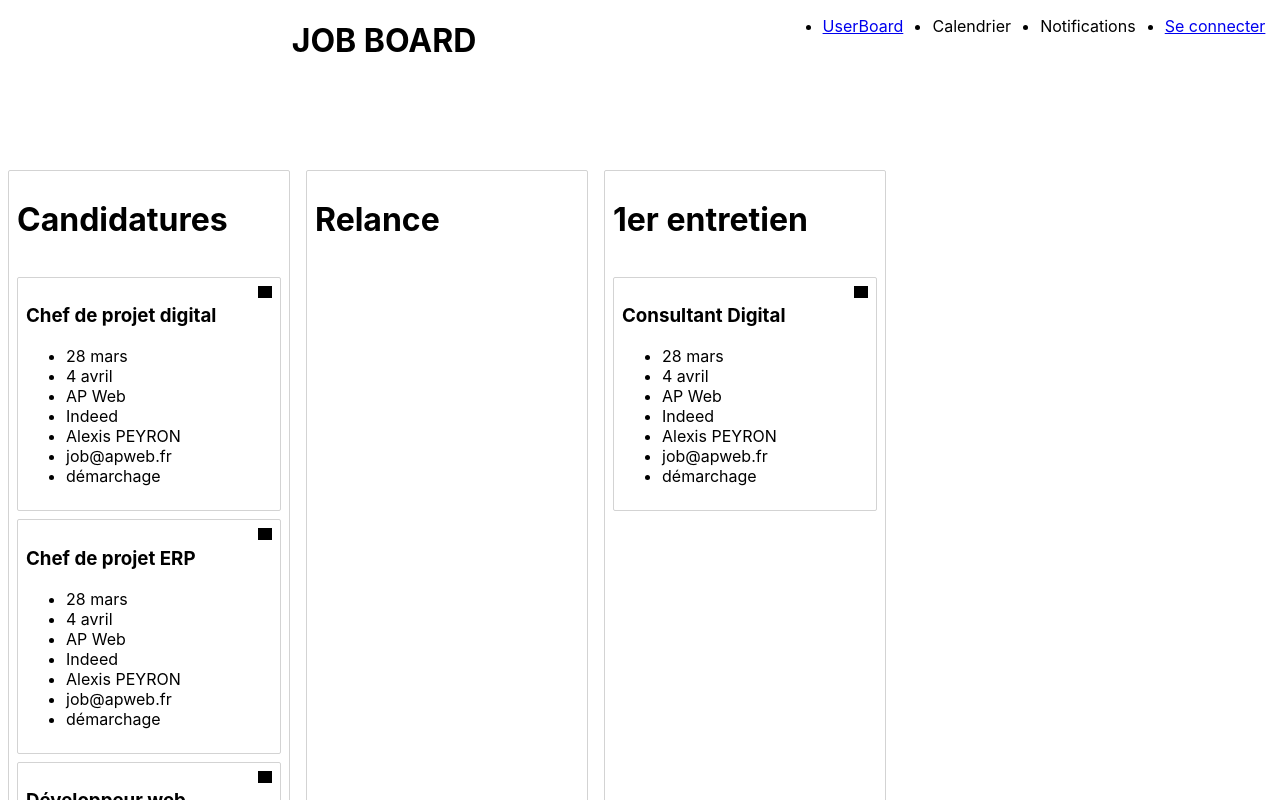
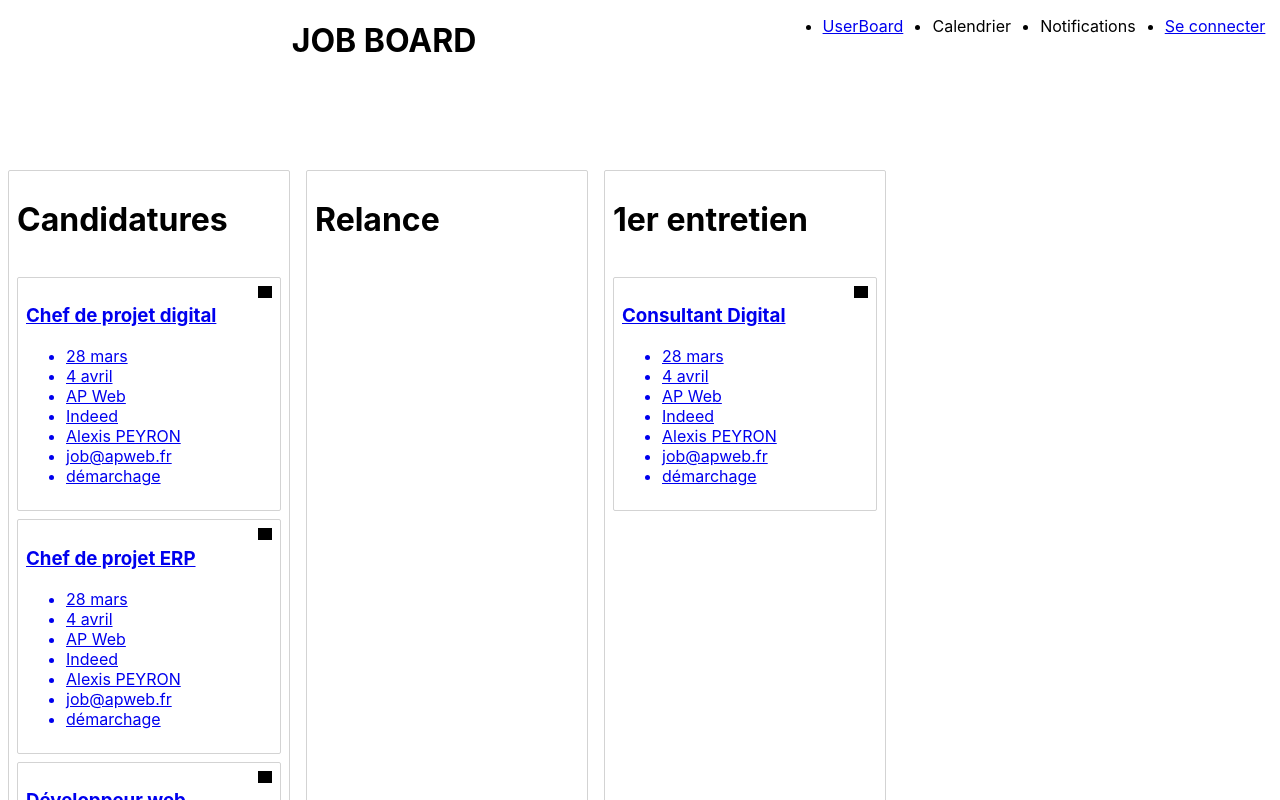
Before and after one commit to alex-69/job-board, a React (Create React App) app: page /u1/board in a window 1280 px wide. Shown: the top 800 px of the page. Built offline with nearby package versions, Linux system fonts and the light colour scheme.

Commit message:
:feat: (Card) click on a Card open an Edit Modal

```diff
--- a/public/index.html
+++ b/public/index.html
@@ -28,6 +28,8 @@
   </head>
   <body>
     <noscript>You need to enable JavaScript to run this app.</noscript>
+    <div id="backdrop-hook"></div>
+    <div id="modal-hook"></div>
     <div id="root"></div>
     <!--
       This HTML file is a template.
--- a/src/App.js
+++ b/src/App.js
@@ -15,8 +15,7 @@ const App = () => {
       <MainNavigation/>
       <Container>
         <Switch>
-          <Route path="/" exact>
-          </Route>
+          <Route path="/" exact></Route>
           <Route path="/:userId/board">
             <UserBoard/>
           </Route>
--- a/src/Card.js
+++ b/src/Card.js
@@ -1,7 +1,11 @@
-import React from 'react';
+import React, { useState } from 'react';
 
 import styled from 'styled-components';
 import { Draggable } from 'react-beautiful-dnd';
+
+import Modal from './shared/Components/UIElements/Modal';
+import EditCard from './shared/Components/FormElements/Button';
+import CloseEditCard from './shared/Components/FormElements/Button';
 
 const Container = styled.div`
   border: 1px solid lightgrey;
@@ -22,10 +26,27 @@ const IconCard= styled.span`
 `;
 const TitleCard = styled.h3``;
 
-export default class Card extends React.Component {
-  render() {
+const Card = props => {
+
+  const [showCard, setShowCard] = useState(false);
+
+  const openEditHandler = () => setShowCard(true);
+
+  const closeEdiHandler = () => setShowCard(false);
+
     return (
-      <Draggable  draggableId={this.props.card.id} index={this.props.index}>
+      <React.Fragment>
+        <Modal
+          show={showCard}
+          onCancel={closeEdiHandler}
+          header={props.card.title}
+          contentClass="place-item__modal-content"
+          footerClass="place-item__modal-actions"
+          footer={<CloseEditCard onClick={closeEdiHandler}>CLOSE</CloseEditCard>}
+        >
+          the card
+        </Modal>
+        <Draggable  draggableId={props.card.id} index={props.index}>
           {(provided, snapshot) => (
             <Container
               {...provided.draggableProps}
@@ -33,21 +54,24 @@ export default class Card extends React.Component {
               ref={provided.innerRef}
               isDragging={snapshot.isDragging}
             >
-            {/* <a></a> */}
+              <EditCard href={'#'} onClick={openEditHandler}>
                 <IconCard/>
-            <TitleCard>{this.props.card.title}</TitleCard>
+                <TitleCard>{props.card.title}</TitleCard>
                 <ul>
-              <li>{this.props.card.date}</li>
-              <li>{this.props.card.exitDate}</li>
-              <li>{this.props.card.company}</li>
-              <li>{this.props.card.platform}</li>
-              <li>{this.props.card.contact}</li>
-              <li>{this.props.card.email}</li>
-              <li>{this.props.card.type} </li>
+                  <li>{props.card.date}</li>
+                  <li>{props.card.exitDate}</li>
+                  <li>{props.card.company}</li>
+                  <li>{props.card.platform}</li>
+                  <li>{props.card.contact}</li>
+                  <li>{props.card.email}</li>
+                  <li>{props.card.type} </li>
                 </ul>
+              </EditCard>
             </Container>
           )}
         </Draggable>
+      </React.Fragment>
     )
 }
-}
+
+export default Card;
```
Lines whose indentation alone changed are shown as unchanged.
